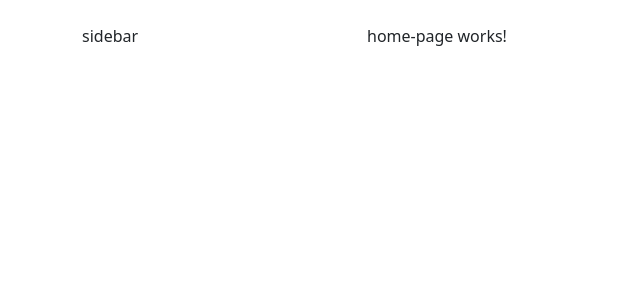
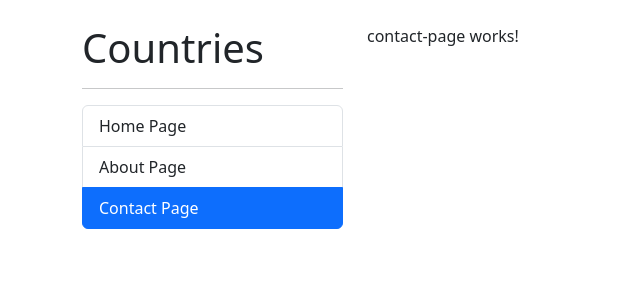
Before and after one commit to jjreina/angular-country-app, an Angular app: page /contact in a window 1280 px wide. Before the commit this address led to /home. Shown: the top 300 px of the page, without its empty margins (0-640 px from the left). Built offline with nearby package versions, Linux system fonts and the light colour scheme.

Commit message:
routerlink

```diff
--- a/src/app/app-routing.module.ts
+++ b/src/app/app-routing.module.ts
@@ -2,11 +2,13 @@
 import { RouterModule, Routes } from '@angular/router';
 import { HomePageComponent } from './shared/pages/home-page/home-page.component';
 import { AboutPageComponent } from './shared/pages/about-page/about-page.component';
+import { ContactPageComponent } from './shared/pages/contact-page/contact-page.component';
 
 const routes: Routes = [
-  { path: 'home', component: HomePageComponent },
+  { path: '', component: HomePageComponent },
   { path: 'about', component: AboutPageComponent },
-  { path: '**', redirectTo: 'home' },
+  { path: 'contact', component: ContactPageComponent },
+  { path: '**', redirectTo: '' },
 ];
 
 @NgModule({
--- a/src/app/app.component.html
+++ b/src/app/app.component.html
@@ -1,5 +1,7 @@
 <div class="row mt-4">
-  <div class="col-3">sidebar</div>
+  <div class="col-3">
+    <shared-sidebar></shared-sidebar>
+  </div>
   <div class="col">
     <router-outlet></router-outlet>
   </div>
--- /dev/null
+++ b/src/app/shared/components/sidebar/sidebar.component.html
@@ -0,0 +1,22 @@
+<h1>Countries</h1>
+<hr />
+<ul class="list-group">
+  <li
+    [routerLink]="''"
+    routerLinkActive="active"
+    [routerLinkActiveOptions]="{ exact: true }"
+    class="list-group-item"
+  >
+    Home Page
+  </li>
+  <li [routerLink]="'about'" routerLinkActive="active" class="list-group-item">
+    About Page
+  </li>
+  <li
+    [routerLink]="'contact'"
+    routerLinkActive="active"
+    class="list-group-item"
+  >
+    Contact Page
+  </li>
+</ul>
--- /dev/null
+++ b/src/app/shared/components/sidebar/sidebar.component.ts
@@ -0,0 +1,8 @@
+import { Component } from '@angular/core';
+
+@Component({
+  selector: 'shared-sidebar',
+  templateUrl: './sidebar.component.html',
+  styles: ``,
+})
+export class SidebarComponent {}
--- /dev/null
+++ b/src/app/shared/pages/contact-page/contact-page.component.html
@@ -0,0 +1 @@
+<p>contact-page works!</p>
--- /dev/null
+++ b/src/app/shared/pages/contact-page/contact-page.component.ts
@@ -0,0 +1,10 @@
+import { Component } from '@angular/core';
+
+@Component({
+  selector: 'app-contact-page',
+  templateUrl: './contact-page.component.html',
+  styles: ``
+})
+export class ContactPageComponent {
+
+}
```
Also changed, not shown: src/app/shared/shared.module.ts (+16 -4 lines).
